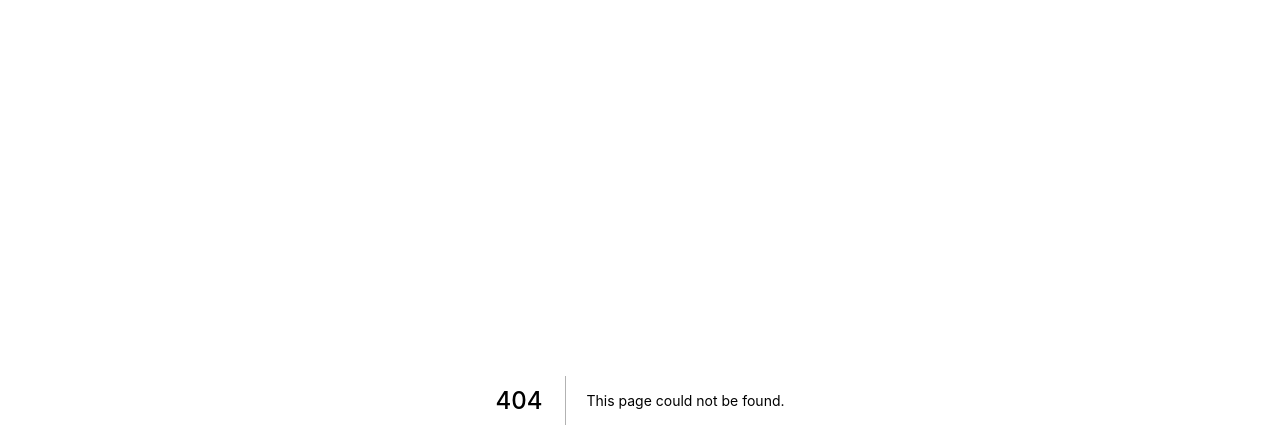
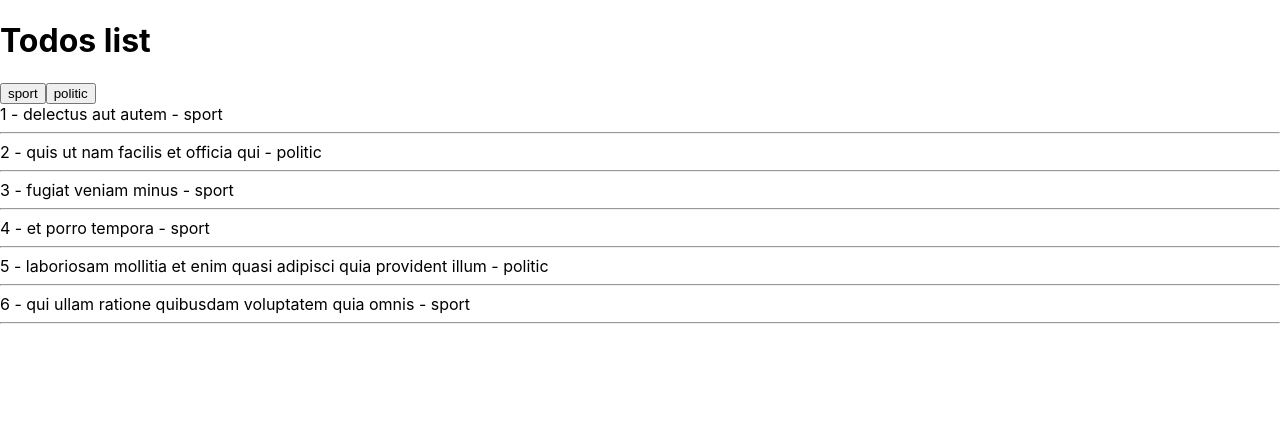
Before and after one commit to Amir-Bagjani/NextJS, a Next.js app: page /articles in a window 1280 px wide. Before the commit this address had no page. Shown: the top 448 px of the page. Built offline with nearby package versions, Linux system fonts and the light colour scheme; data requests are answered from the project's data file.

Commit message:
SSR Dynamic and static

```diff
--- a/db.json
+++ b/db.json
@@ -1,4 +1,42 @@
 {
+    "articles": [
+        {
+          "id": 1,
+          "category": "sport",
+          "title": "delectus aut autem",
+          "body": "quis ut nam facilis et officia qui"
+        },
+        {
+          "id": 2,
+          "category": "politic",
+          "title": "quis ut nam facilis et officia qui",
+          "body": "quis ut nam facilis et officia qui"
+        },
+        {
+          "id": 3,
+          "category": "sport",
+          "title": "fugiat veniam minus",
+          "body": "quis ut nam facilis et officia qui"
+        },
+        {
+          "id": 4,
+          "category": "sport",
+          "title": "et porro tempora",
+          "body": "quis ut nam facilis et officia qui"
+        },
+        {
+          "id": 5,
+          "category": "politic",
+          "title": "laboriosam mollitia et enim quasi adipisci quia provident illum",
+          "body": "quis ut nam facilis et officia qui"
+        },
+        {
+          "id": 6,
+          "category": "sport",
+          "title": "qui ullam ratione quibusdam voluptatem quia omnis",
+          "body": "quis ut nam facilis et officia qui"
+        }
+    ],
     "todos": [
         {
           "userId": 1,
--- /dev/null
+++ b/pages/articles/index.js
@@ -0,0 +1,32 @@
+
+import { useRouter } from "next/router";
+
+const Articles = ({ articles }) => {
+    const router = useRouter()
+  return (
+    <div>
+      <h1>Todos list</h1>
+      <button onClick={() => router.push("/articles/sport")}>sport</button>
+      <button onClick={() => router.push("/articles/politic")}>politic</button>
+      {articles?.map((article) => (
+        <div key={article.id}>
+          {article.id} - {article.title} - {article.category}
+          <hr />
+        </div>
+      ))}
+    </div>
+  );
+};
+
+export async function getServerSideProps() {
+  const res = await fetch("http://localhost:4040/articles");
+  const articles = await res.json();
+
+  return {
+    props: {
+      articles,
+    },
+  };
+}
+
+export default Articles;
```
Also changed, not shown: pages/articles/[category].js (added, +28 -0 lines), pages/todos/[todoId].js (deleted, +0 -45 lines), pages/todos/index.js (deleted, +0 -33 lines).
